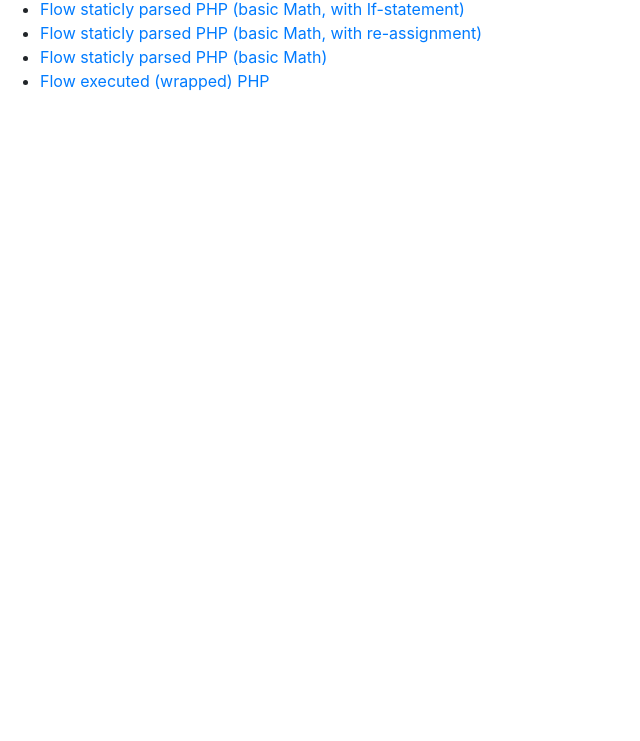
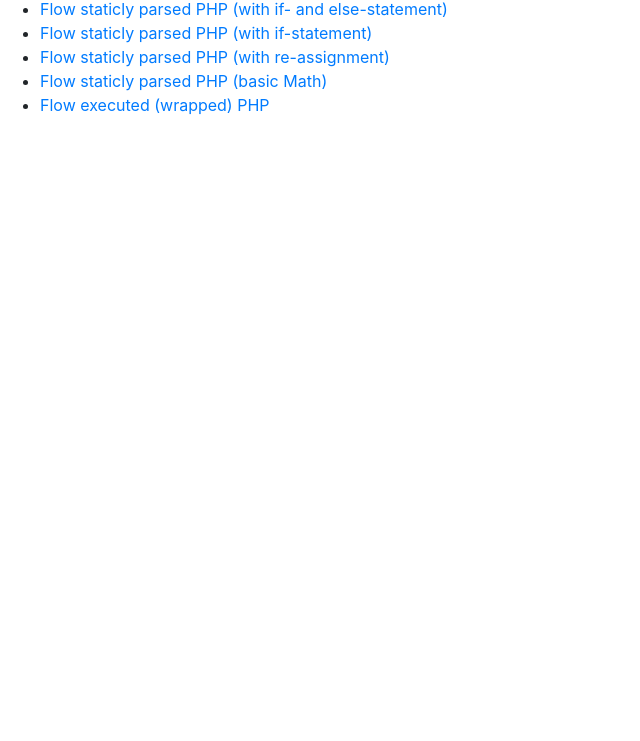
Before and after one commit to visual-trials/flowify, a plain HTML site: page index.html in a window 1280 px wide. Shown: the part 59-800 px from the top of the page, without its empty margins (0-640 px from the left). Drawn offline with nearby package versions, Linux system fonts and the light colour scheme.

Commit message:
if- and else-statement examples added

```diff
--- a/index.html
+++ b/index.html
@@ -11,8 +11,9 @@
     <h1>Visual trials - Flowify</h1>
 
     <ul>
-        <li><a href="/flow_static/flow_static.html?fileToFlowify=simpleMathIf.php">Flow staticly parsed PHP (basic Math, with If-statement)</a>
-        <li><a href="/flow_static/flow_static.html?fileToFlowify=simpleMathReassign.php">Flow staticly parsed PHP (basic Math, with re-assignment)</a>
+        <li><a href="/flow_static/flow_static.html?fileToFlowify=simpleMathIfElse.php">Flow staticly parsed PHP (with if- and else-statement)</a>
+        <li><a href="/flow_static/flow_static.html?fileToFlowify=simpleMathIf.php">Flow staticly parsed PHP (with if-statement)</a>
+        <li><a href="/flow_static/flow_static.html?fileToFlowify=simpleMathReassign.php">Flow staticly parsed PHP (with re-assignment)</a>
         <li><a href="/flow_static/flow_static.html?fileToFlowify=simpleMath.php">Flow staticly parsed PHP (basic Math)</a>
         <li><a href="/flow_executed/flow_executed.html">Flow executed (wrapped) PHP</a>
     </ul>
```
